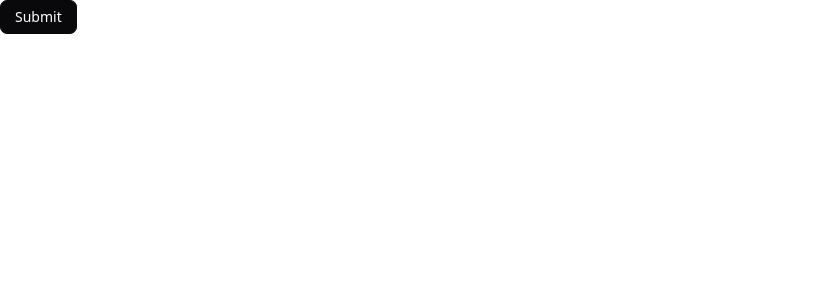
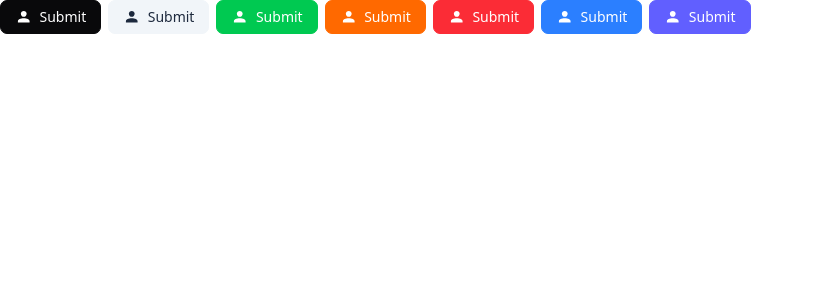
Before and after one commit to murrkiss/murzex-vue, a Vue app in the folder apps/playground/: page / in a window 1280 px wide. Before the commit this address had no page. Shown: the top 300 px of the page, without its empty margins (0-814 px from the left). Built offline with nearby package versions, Linux system fonts and the light colour scheme.

Commit message:
feat: add multiple MButton components with varying severity styles and icons for enhanced UI options

```diff
--- a/apps/playground/src/app/app.tsx
+++ b/apps/playground/src/app/app.tsx
@@ -5,7 +5,44 @@ import { MButton } from '@murzex-vue/mvue'
 export default defineComponent(() => {
 	return () => (
 		<>
-			<MButton value='Submit'/>
+			<div class='flex flex-col gap-2'>
+				<div class='flex flex-nowrap items-center gap-2'>
+					<MButton
+						value='Submit'
+						icons={[{ position: 'left', icon: 'account' }]}
+					/>
+					<MButton
+						value='Submit'
+						severity='secondary'
+						icons={[{ position: 'left', icon: 'account' }]}
+					/>
+					<MButton
+						value='Submit'
+						severity='success'
+						icons={[{ position: 'left', icon: 'account' }]}
+					/>
+					<MButton
+						value='Submit'
+						severity='warning'
+						icons={[{ position: 'left', icon: 'account' }]}
+					/>
+					<MButton
+						value='Submit'
+						severity='danger'
+						icons={[{ position: 'left', icon: 'account' }]}
+					/>
+					<MButton
+						value='Submit'
+						severity='info'
+						icons={[{ position: 'left', icon: 'account' }]}
+					/>
+					<MButton
+						value='Submit'
+						severity='help'
+						icons={[{ position: 'left', icon: 'account' }]}
+					/>
+				</div>
+			</div>
 		</>
 	)
 })
```
